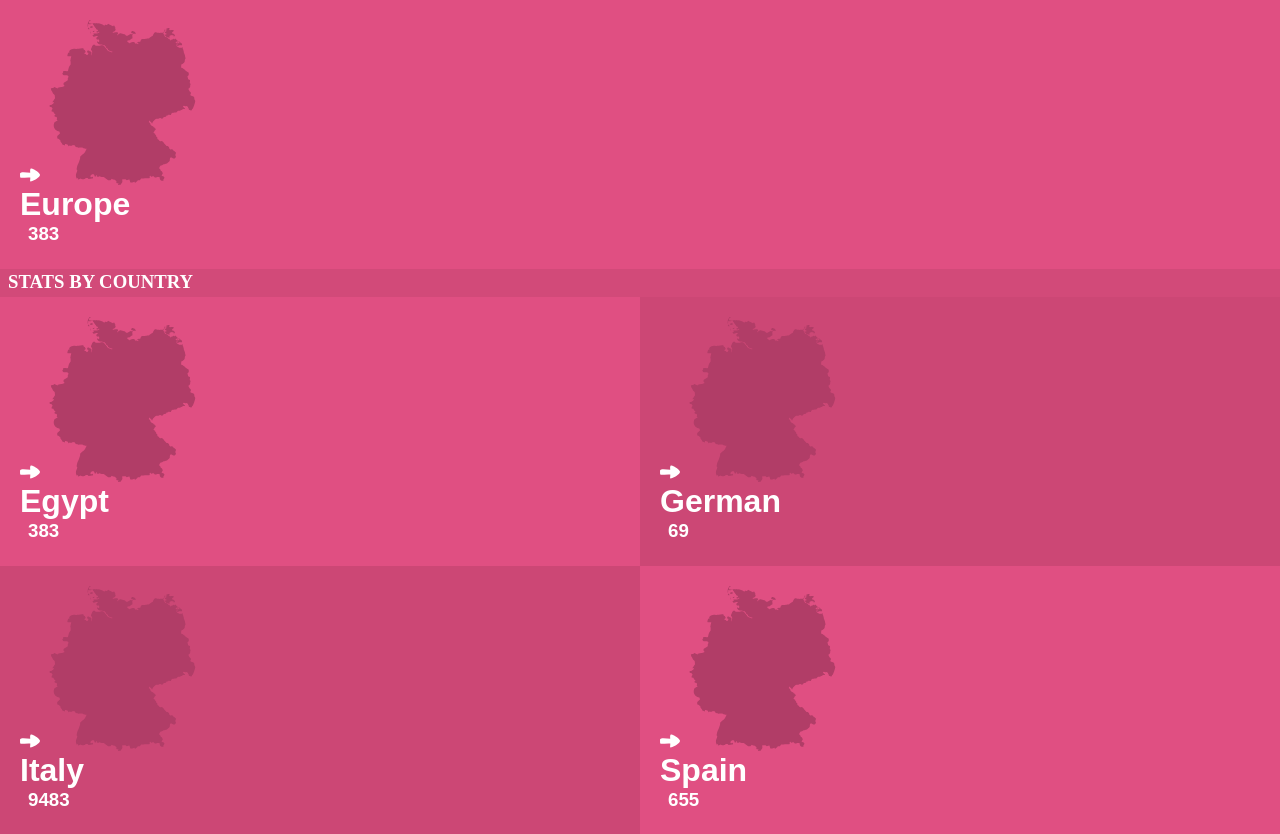
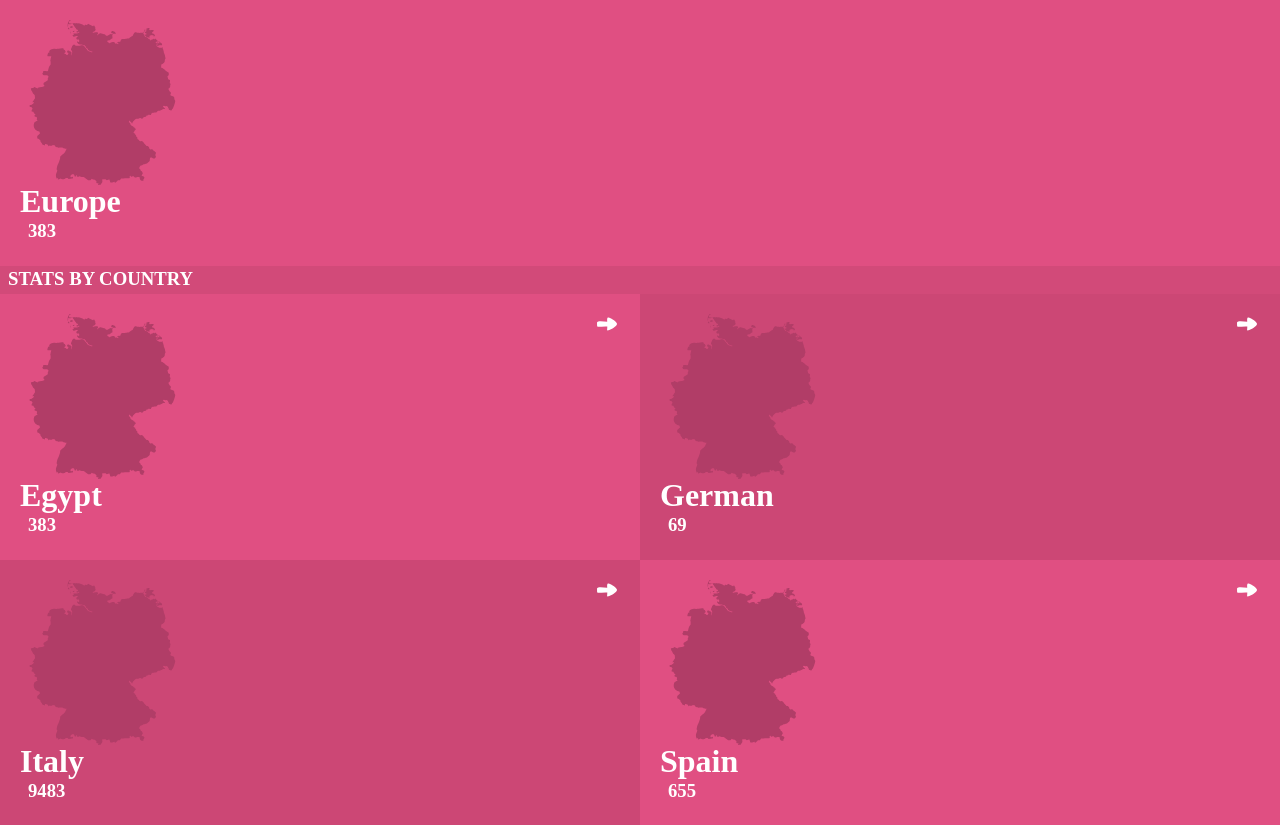
Before and after one commit to Abdona/Covid19, a React (Create React App) app: page / in a window 1280 px wide. Built offline with nearby package versions, Linux system fonts and the light colour scheme.

Commit message:
Fix Styling home page

```diff
--- a/src/components/countrycomponent.js
+++ b/src/components/countrycomponent.js
@@ -7,11 +7,21 @@ import navarrow from '../assets/right-arrow.svg';
 
 const Country = (props) => {
   const stylex = props.class === 'even' ? style.country1 : style.country2;
+  let navarrowicon = '';
+  if (props.nav) {
+    navarrowicon = (
+      <Link to="/description" className={style.Link}>
+        <img src={navarrow} alt="navarrow" />
+      </Link>
+    );
+  }
   return (
-    <Link to="/description" className={style.Link}>
+
     <div className={stylex}>
-        <img src={navarrow} alt="navarrow" />
+      <div className={style.imgcont}>
         <img src={flag} alt={props.country} />
+        {navarrowicon}
+      </div>
       <h1>
         {props.country}
       </h1>
@@ -19,7 +29,7 @@ const Country = (props) => {
         {props.today_confirmed}
       </h3>
     </div>
-    </Link>
+
   );
 };
 
--- a/src/components/countrycomponent.module.css
+++ b/src/components/countrycomponent.module.css
@@ -1,11 +1,13 @@
 .country1 {
   padding: 20px;
   background-color: #e04f82;
+  position: relative;
 }
 
 .country2 {
   padding: 20px;
   background-color: #cc4775;
+  position: relative;
 }
 
 .country1 h1,
@@ -21,4 +23,16 @@
   color: #fff;
   font-family: "Poppins", sans-serif;
   text-decoration: none;
+  position: absolute;
+  right: 23px;
 }
+
+.imgcont {
+  display: flex;
+}
+
+.imgcont img:nth-child(2) {
+  height: 16px;
+  position: absolute;
+  right: 23px;
+}
--- a/src/components/homecomponent.js
+++ b/src/components/homecomponent.js
@@ -3,13 +3,13 @@ import style from './homecomponent.module.css';
 
 const Home = () => (
   <div className={style.home}>
-    <Country class="even" country="Europe" styleclass="container1" today_confirmed="383" />
+    <Country class="even" nav={false} country="Europe" styleclass="container1" today_confirmed="383" />
     <h3>STATS BY COUNTRY</h3>
     <div className={style.container}>
-      <Country class="even" country="Egypt" styleclass="container1" today_confirmed="383" />
-      <Country class="odd" country="German" styleclass="container2" today_confirmed="69" />
-      <Country class="odd" country="Italy" styleclass="container1" today_confirmed="9483" />
-      <Country class="even" country="Spain" styleclass="container2" today_confirmed="655" />
+      <Country class="even" nav country="Egypt" styleclass="container1" today_confirmed="383" />
+      <Country class="odd" nav country="German" styleclass="container2" today_confirmed="69" />
+      <Country class="odd" nav country="Italy" styleclass="container1" today_confirmed="9483" />
+      <Country class="even" nav country="Spain" styleclass="container2" today_confirmed="655" />
     </div>
   </div>
 );
```
Lines whose indentation alone changed are shown as unchanged.
